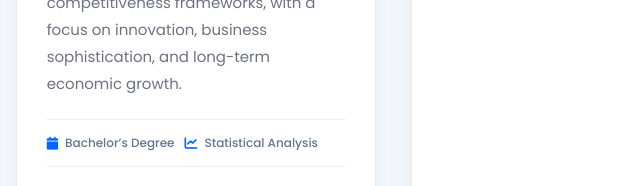
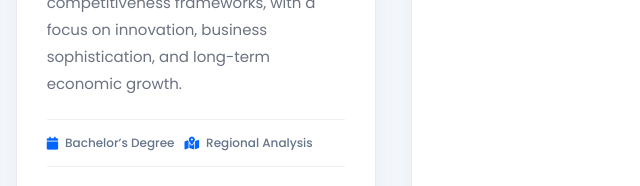
Before and after one commit to mdiaz44/portafolio_Miguel_Angel_Diaz_Arguilez, a plain HTML site: page analisis_economia.html in a window 1280 px wide. Shown: the part 2020-2206 px from the top of the page, 444-1084 px from the left. Drawn offline with Linux system fonts and the light colour scheme.

Commit message:
Update analisis_economia.html

```diff
--- a/analisis_economia.html
+++ b/analisis_economia.html
@@ -429,9 +429,9 @@
 
             <span>
 
-                <i class="fa-solid fa-chart-line"></i>
+                <i class="fa-solid fa-map-location-dot"></i>
 
-                Statistical Analysis
+                Regional Analysis
 
             </span>
 
```
